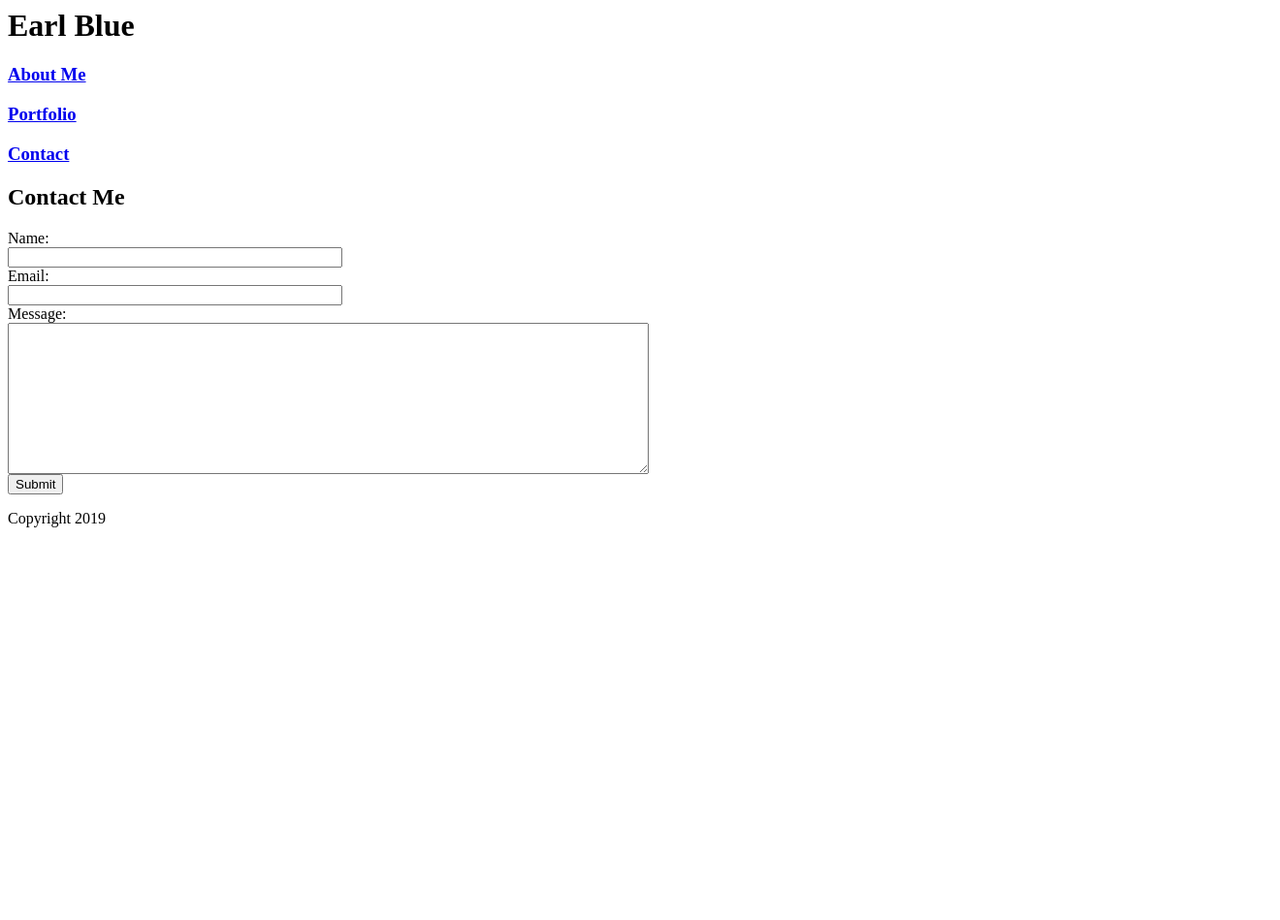
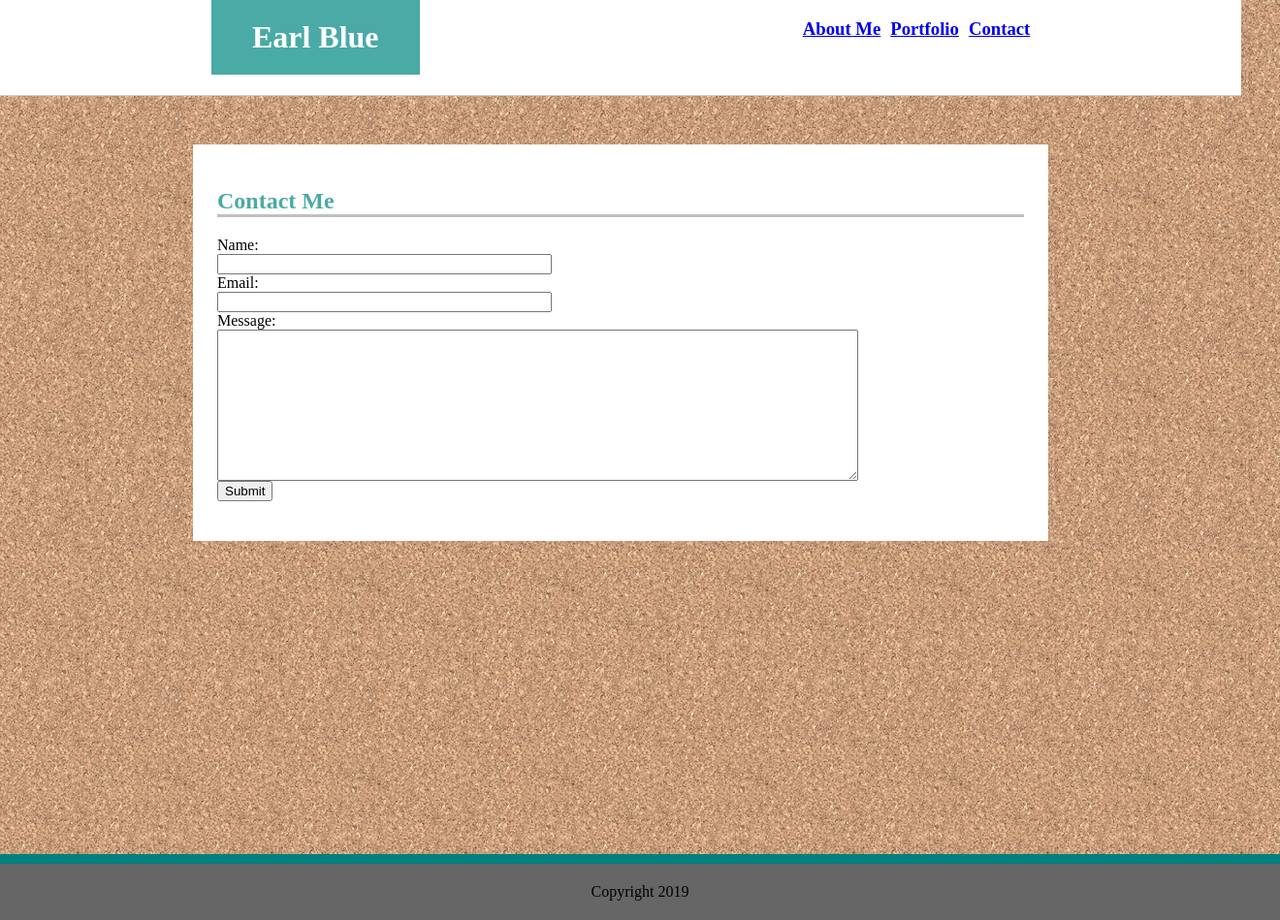
Before and after one commit to EarlBlue/Basic-Portfolio, a plain HTML site: page contact.html in a window 1280 px wide. Shown: the whole page at 97% size, 1320 px wide, since content can reach past the window. Before the commit the page ends 800 px from the top, so only its background shows below. Drawn offline with Linux system fonts and the light colour scheme; files whose address does not match are found by name.

Commit message:
updated html links

```diff
--- a/contact.html
+++ b/contact.html
@@ -1,18 +1,18 @@
 <html>
 <head>
   <title>My Portfolio</title>
-  <link rel="stylesheet" type="text/css" href="Assignment1Recommended.css">
+  <link rel="stylesheet" type="text/css" href="/assets/css/style.css">
 </head>
 
 <body>
-    <header class="top">
-        <h1 id="nameheader">Earl Blue</h1>
-        <div class="headerlink">
-        <h3 id="aboutheader"><a href="Assignment1Recommended.html">About Me</a></h3>
-        <h3 id="portfolioheader"><a href="Assignment1RecommendedPage3.html">Portfolio</a></h3>
-        <h3 id="contact"><a href="Assignment1RecommendedPage2.html">Contact</a></h3>
-        </div>
-        </header>
+  <header class="top">
+    <h1 id="nameheader">Earl Blue</h1>
+    <div class="headerlink">
+    <h3 id="aboutheader"><a href="index.html">About Me</a></h3>
+    <h3 id="portfolioheader"><a href="portfolio.html">Portfolio</a></h3>
+    <h3 id="contact"><a href="contact.html">Contact</a></h3>
+    </div>
+    </header>
 
     <div class="container">
     <section class="middle">
```
Also changed, not shown: portfolio.html (+9 -9 lines).
